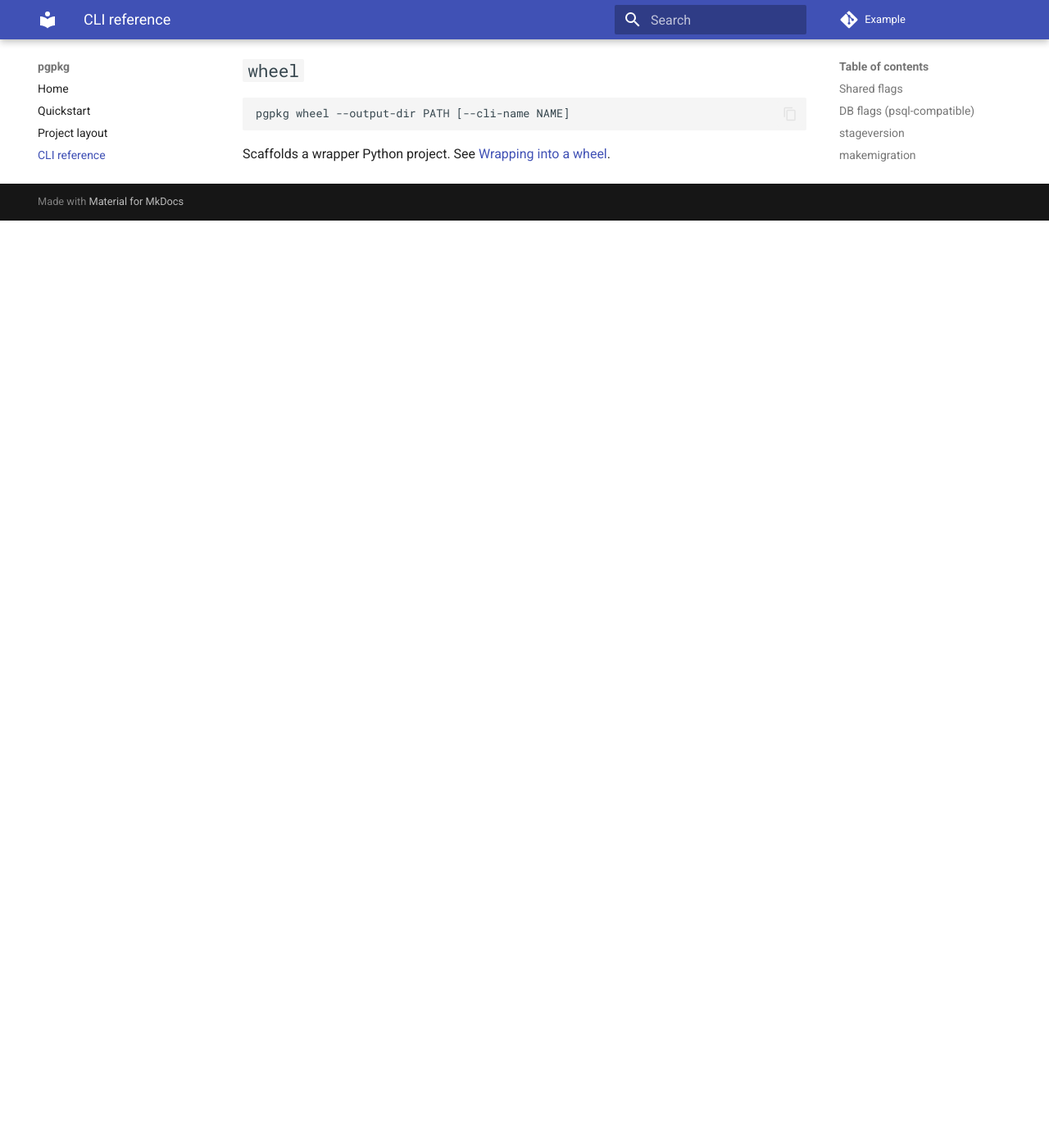
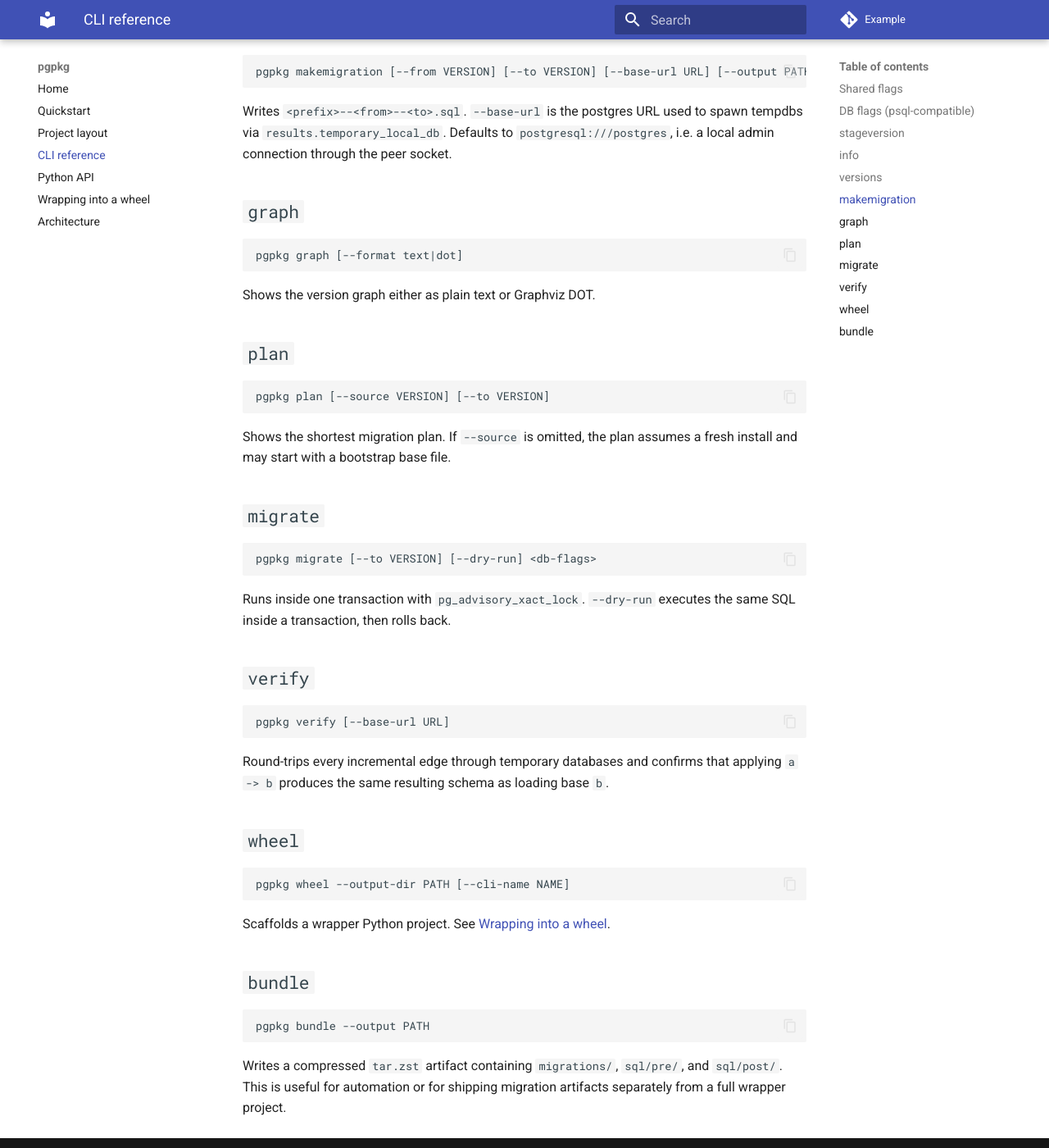
Before and after one commit to bitner/pgpkg, an MkDocs documentation site: the page built from docs/cli.md, in a window 1280 px wide and 1400 px high, scrolled down 1795 px. Shown: the whole window at 82% size. Built offline with MkDocs 1.6.1 and Material for MkDocs 9.7.7, drawn with Linux system fonts in a browser that asks for light colours; before the commit the page ends 2064 px from its top, so only the background shows below that; some of the changed text lies outside the part shown.

Commit message:
docs: complete CLI reference and update quickstart/wrapper guides
cli.md: document all commands including info, versions, graph, plan,
verify, and bundle which were missing from the initial draft.

index.md: add bundle to the feature bullet list.

quickstart.md, wrapper.md: correct uv build invocation to use
--out-dir dist so artifacts land in the local dist/ directory.

````diff
--- a/docs/cli.md
+++ b/docs/cli.md
@@ -48,6 +48,23 @@ pgpkg stageversion <version> [--output PATH] [--no-overwrite]
 Renders `sql/` into a single `<prefix>--<version>.sql`. Ignores `sql/pre/`
 and `sql/post/` (they run at apply time).
 
+## `info`
+
+```
+pgpkg info [--json]
+```
+
+Prints resolved project metadata including the inferred prefix, SQL and
+migrations directories, known versions, base files, and graph edges.
+
+## `versions`
+
+```
+pgpkg versions
+```
+
+Prints known versions in sorted order, including `unreleased` when present.
+
 ## `makemigration`
 
 ```
@@ -59,6 +76,23 @@ to spawn tempdbs via `results.temporary_local_db`. Defaults to
 `postgresql:///postgres`, i.e. a local admin connection through the peer
 socket.
 
+## `graph`
+
+```
+pgpkg graph [--format text|dot]
+```
+
+Shows the version graph either as plain text or Graphviz DOT.
+
+## `plan`
+
+```
+pgpkg plan [--source VERSION] [--to VERSION]
+```
+
+Shows the shortest migration plan. If `--source` is omitted, the plan assumes
+a fresh install and may start with a bootstrap base file.
+
 ## `migrate`
 
 ```
@@ -68,6 +102,15 @@ pgpkg migrate [--to VERSION] [--dry-run] <db-flags>
 Runs inside one transaction with `pg_advisory_xact_lock`. `--dry-run`
 executes the same SQL inside a transaction, then rolls back.
 
+## `verify`
+
+```
+pgpkg verify [--base-url URL]
+```
+
+Round-trips every incremental edge through temporary databases and confirms
+that applying `a -> b` produces the same resulting schema as loading base `b`.
+
 ## `wheel`
 
 ```
@@ -75,3 +118,13 @@ pgpkg wheel --output-dir PATH [--cli-name NAME]
 ```
 
 Scaffolds a wrapper Python project. See [Wrapping into a wheel](wrapper.md).
+
+## `bundle`
+
+```
+pgpkg bundle --output PATH
+```
+
+Writes a compressed `tar.zst` artifact containing `migrations/`, `sql/pre/`,
+and `sql/post/`. This is useful for automation or for shipping migration
+artifacts separately from a full wrapper project.
````
Also changed, not shown: docs/index.md (+1 -0 lines), docs/quickstart.md (+1 -1 lines), docs/wrapper.md (+1 -1 lines).
